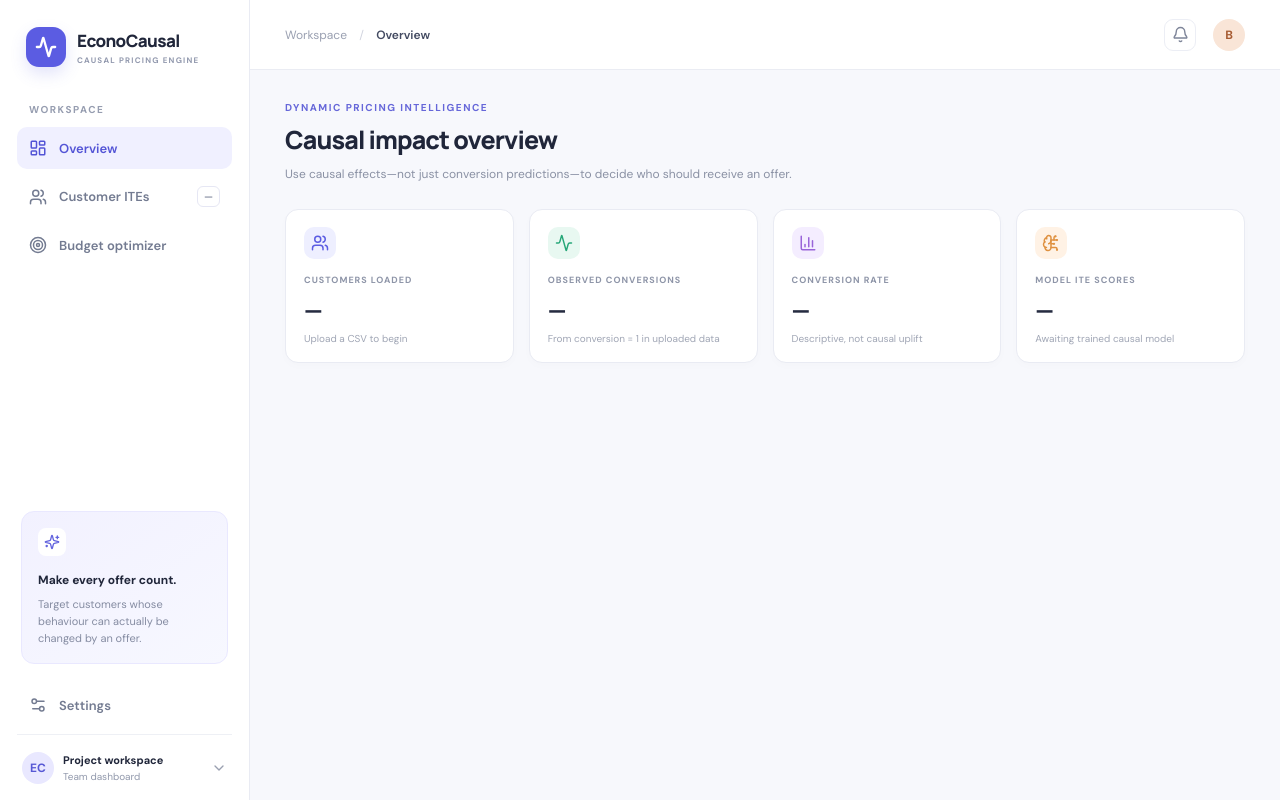
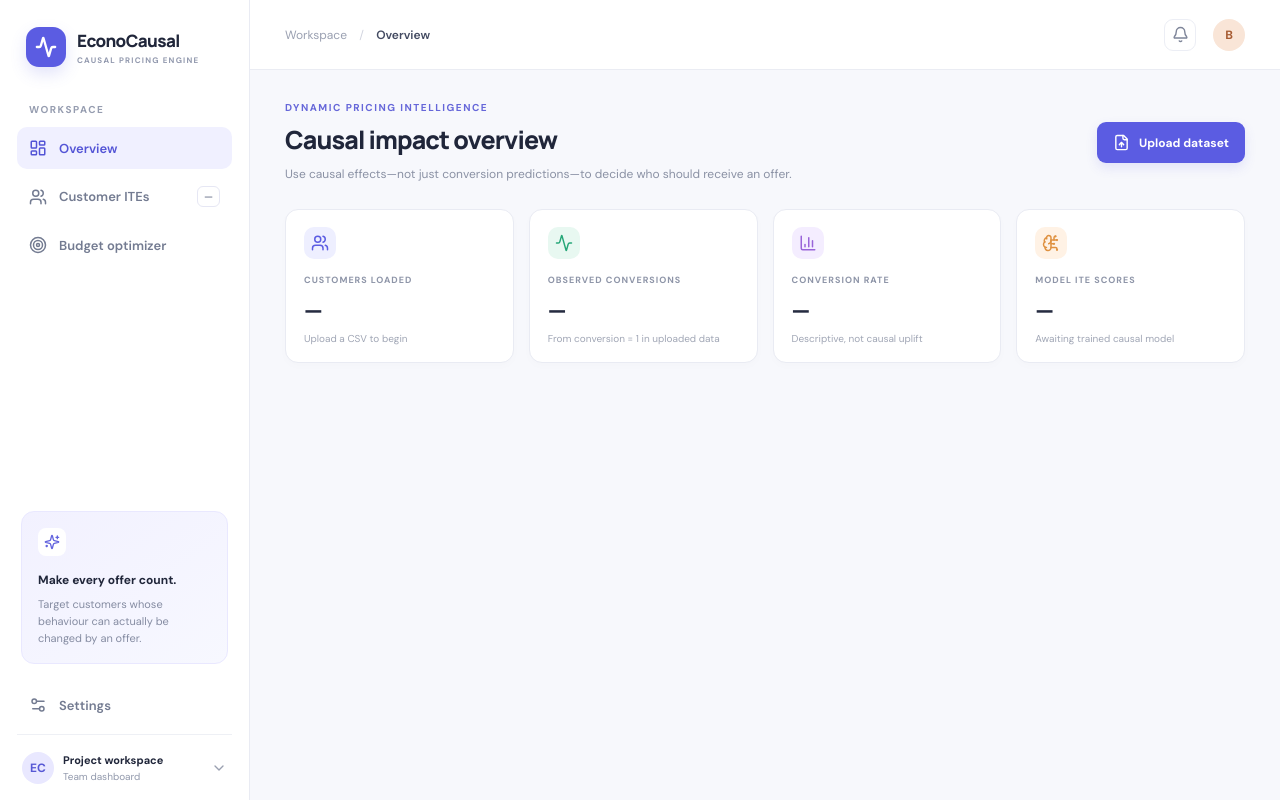
Before and after one commit to Rajesh-2285/econocausal, a React (Vite) app: page / in a window 1280 px wide. Built offline with nearby package versions, Linux system fonts and the light colour scheme.

Commit message:
feat(upload): add PapaParse dependency and CSV file upload handler

```diff
--- a/package.json
+++ b/package.json
@@ -10,6 +10,7 @@
   },
   "dependencies": {
     "lucide-react": "^0.468.0",
+    "papaparse": "^5.4.1",
     "react": "^18.3.1",
     "react-dom": "^18.3.1"
   },
--- a/src/App.jsx
+++ b/src/App.jsx
@@ -1,8 +1,14 @@
 import React, { useState } from 'react'
+import Papa from 'papaparse'
 import {
-  Activity, BarChart3, Bell, BrainCircuit, ChevronDown,
-  LayoutDashboard, Settings2, Sparkles, Target, Users
+  Activity, BarChart3, Bell, BrainCircuit, ChevronDown, Database,
+  FileUp, LayoutDashboard, Settings2, ShieldCheck, Sparkles, Target, Users, X
 } from 'lucide-react'
+
+const expectedColumns = [
+  'recency', 'history', 'used_discount', 'used_bogo', 'zip_code',
+  'is_referral', 'channel', 'offer', 'conversion'
+]
 
 function formatNumber(value) {
   if (value === null || value === undefined || value === '' || !Number.isFinite(Number(value))) return '—'
@@ -19,16 +25,46 @@ function Metric({ label, value, note, icon: Icon, tone = 'blue' }) {
 }
 
 export default function App() {
+  const [fileName, setFileName] = useState('')
+  const [rows, setRows] = useState([])
+  const [columns, setColumns] = useState([])
+  const [uploadMessage, setUploadMessage] = useState('')
+  const [uploadError, setUploadError] = useState('')
   const [activeTab, setActiveTab] = useState('overview')
-  const [rows, setRows] = useState([])
-  const [fileName, setFileName] = useState('')
 
-  const conversions = null
-  const conversionRate = '—'
+  function handleFile(event) {
+    const file = event.target.files?.[0]
+    if (!file) return
+    setFileName(file.name)
+    setUploadMessage('')
+    setUploadError('')
+    Papa.parse(file, {
+      header: true,
+      skipEmptyLines: true,
+      dynamicTyping: true,
+      complete: ({ data, meta, errors }) => {
+        if (errors?.length) setUploadError(`CSV parsed with ${errors.length} warning(s). Check the preview before using it.`)
+        const validRows = data.filter(row => Object.values(row).some(value => value !== '' && value !== null && value !== undefined))
+        const cols = meta.fields || Object.keys(validRows[0] || {})
+        setRows(validRows)
+        setColumns(cols)
+        const missing = expectedColumns.filter(c => !cols.includes(c))
+        setUploadMessage(`${validRows.length.toLocaleString()} rows · ${cols.length} columns loaded`)
+        if (missing.length) {
+          setUploadError(`Loaded successfully, but expected retail fields not found: ${missing.join(', ')}. Confirm your CSV schema with the team before model analysis.`)
+        }
+      },
+      error: error => setUploadError(error.message || 'Could not read this CSV file.')
+    })
+    event.target.value = ''
+  }
+
+  const conversions = rows.length && rows.some(r => Object.prototype.hasOwnProperty.call(r, 'conversion'))
+    ? rows.filter(r => Number(r.conversion) === 1).length : null
+  const conversionRate = rows.length && conversions !== null ? `${(conversions / rows.length * 100).toFixed(1)}%` : '—'
   const customers = []
 
-  return (
-    <div className="app-shell">
+  return <div className="app-shell">
     <aside className="sidebar">
       <div className="brand">
         <div className="brand-mark"><Activity size={22} strokeWidth={2.5} /></div>
@@ -60,6 +96,7 @@ export default function App() {
         <section className="page-heading">
           <div><div className="section-eyebrow">DYNAMIC PRICING INTELLIGENCE</div><h1>{activeTab === 'customers' ? 'Customer-level treatment effects' : activeTab === 'optimization' ? 'Budget optimization' : 'Causal impact overview'}</h1>
             <p className="subheading">Use causal effects—not just conversion predictions—to decide who should receive an offer.</p></div>
+          <label className="upload-button"><FileUp size={17} /> Upload dataset<input type="file" accept=".csv,text/csv" onChange={handleFile} hidden /></label>
         </section>
 
         <section className="metrics-grid">
@@ -68,8 +105,10 @@ export default function App() {
           <Metric label="CONVERSION RATE" value={conversionRate} note="Descriptive, not causal uplift" icon={BarChart3} tone="purple" />
           <Metric label="MODEL ITE SCORES" value={customers.length ? formatNumber(customers.length) : '—'} note={customers.length ? 'Received from model/API output' : 'Awaiting trained causal model'} icon={BrainCircuit} tone="orange" />
         </section>
+
+        {uploadMessage && <div className="notice success"><Database size={17} /><div><strong>{uploadMessage}</strong><span>CSV is loaded in this browser for preview.</span></div><button onClick={() => {setRows([]);setColumns([]);setFileName('');setUploadMessage('')}} aria-label="Clear dataset"><X size={16} /></button></div>}
+        {uploadError && <div className="notice warning"><ShieldCheck size={17} /><span>{uploadError}</span></div>}
       </div>
     </main>
   </div>
-  )
 }
```
Lines whose indentation alone changed are shown as unchanged.
